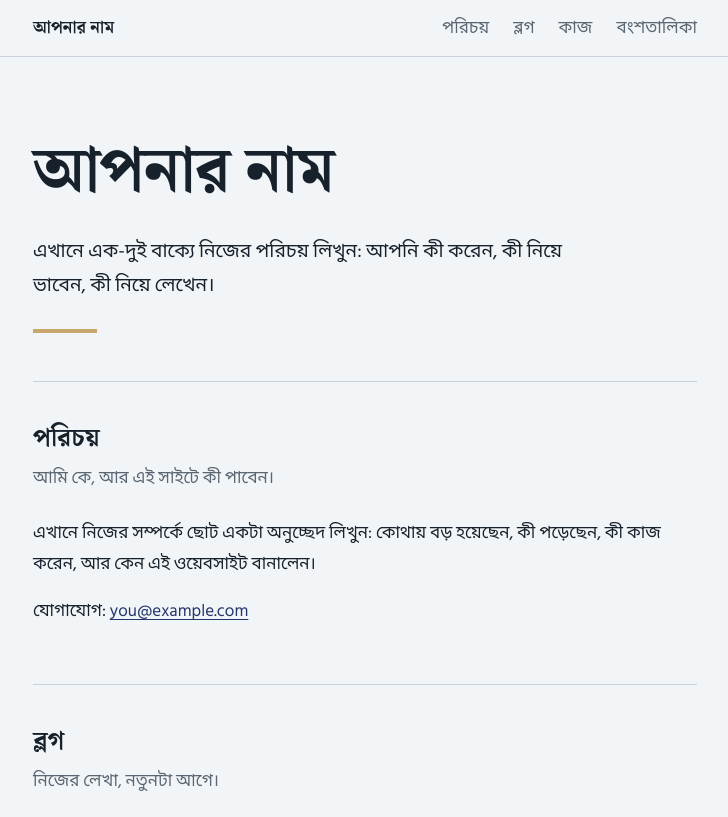
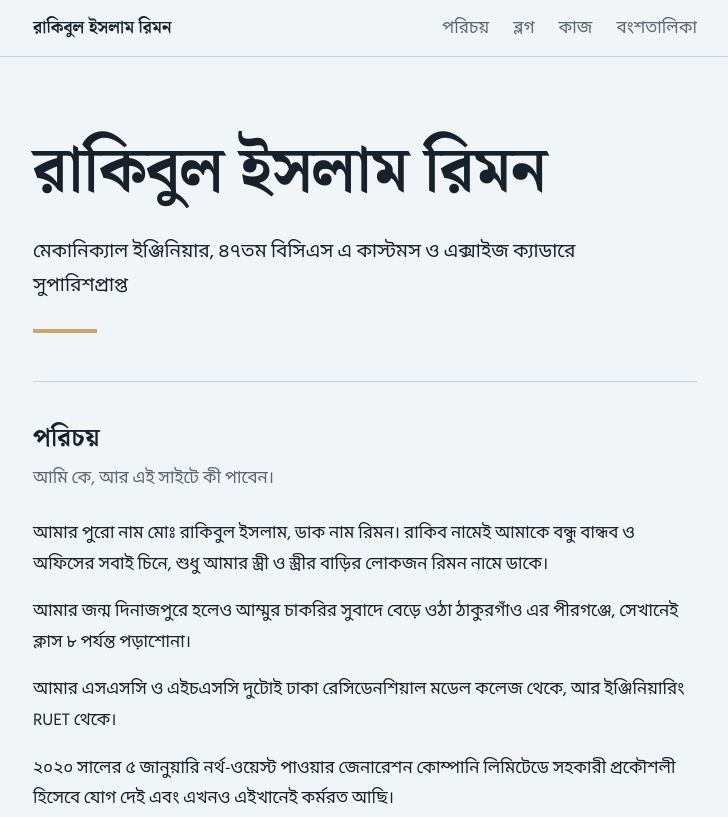
Before and after one commit to rakibrimon/rakibrimon.github.io, a plain HTML site: page index.html in a window 1280 px wide. Shown: the top 817 px of the page, without its empty margins (275-1003 px from the left). Drawn offline with Linux system fonts and the light colour scheme.

Commit message:
Update index.html

```diff
--- a/index.html
+++ b/index.html
@@ -3,7 +3,7 @@
 <head>
 <meta charset="utf-8">
 <meta name="viewport" content="width=device-width, initial-scale=1">
-<title>আপনার নাম — ব্যক্তিগত ওয়েবসাইট</title>
+<title>রাকিবুল ইসলাম রিমন — ব্যক্তিগত ওয়েবসাইট</title>
 <meta name="description" content="আমার পরিচয়, লেখা, কাজ আর বংশতালিকা।">
 <link rel="preconnect" href="https://fonts.googleapis.com">
 <link rel="preconnect" href="https://fonts.gstatic.com" crossorigin>
@@ -58,7 +58,7 @@ footer{padding:2rem 0 3rem;border-top:1px solid var(--line);color:var(--muted);f
 
 <header class="nav">
   <div class="wrap">
-    <a class="brand" href="#top">আপনার নাম</a>
+    <a class="brand" href="#top">রাকিবুল ইসলাম রিমন</a>
     <a class="l" href="#parichoy">পরিচয়</a>
     <a class="l" href="#blog">ব্লগ</a>
     <a class="l" href="#portfolio">কাজ</a>
@@ -70,15 +70,18 @@ footer{padding:2rem 0 3rem;border-top:1px solid var(--line);color:var(--muted);f
   <div class="wrap">
 
     <div class="hero">
-      <h1>আপনার নাম</h1>
-      <p>এখানে এক-দুই বাক্যে নিজের পরিচয় লিখুন: আপনি কী করেন, কী নিয়ে ভাবেন, কী নিয়ে লেখেন।</p>
+      <h1>রাকিবুল ইসলাম রিমন</h1>
+      <p>মেকানিক্যাল ইঞ্জিনিয়ার, ৪৭তম বিসিএস এ কাস্টমস ও এক্সাইজ ক্যাডারে সুপারিশপ্রাপ্ত</p>
       <div class="rule"></div>
     </div>
 
     <section id="parichoy">
       <h2>পরিচয়</h2>
       <p class="sub">আমি কে, আর এই সাইটে কী পাবেন।</p>
-      <p>এখানে নিজের সম্পর্কে ছোট একটা অনুচ্ছেদ লিখুন: কোথায় বড় হয়েছেন, কী পড়েছেন, কী কাজ করেন, আর কেন এই ওয়েবসাইট বানালেন।</p>
+      <p>আমার পুরো নাম মোঃ রাকিবুল ইসলাম, ডাক নাম রিমন। রাকিব নামেই আমাকে বন্ধু বান্ধব ও অফিসের সবাই চিনে, শুধু আমার স্ত্রী ও স্ত্রীর বাড়ির লোকজন রিমন নামে ডাকে। </p>
+      <p>আমার জন্ম দিনাজপুরে হলেও আম্মুর চাকরির সুবাদে বেড়ে ওঠা ঠাকুরগাঁও এর পীরগঞ্জে, সেখানেই ক্লাস ৮ পর্যন্ত পড়াশোনা। </p>
+      <p>আমার এসএসসি ও এইচএসসি দুটোই ঢাকা রেসিডেনশিয়াল মডেল কলেজ থেকে, আর ইঞ্জিনিয়ারিং RUET থেকে।  </p>
+      <p>২০২০ সালের ৫ জানুয়ারি নর্থ-ওয়েস্ট পাওয়ার জেনারেশন কোম্পানি লিমিটেডে সহকারী প্রকৌশলী হিসেবে যোগ দেই এবং এখনও এইখানেই কর্মরত আছি। </p>
       <p>যোগাযোগ: <a href="mailto:you@example.com">you@example.com</a></p>
     </section>
 
```
